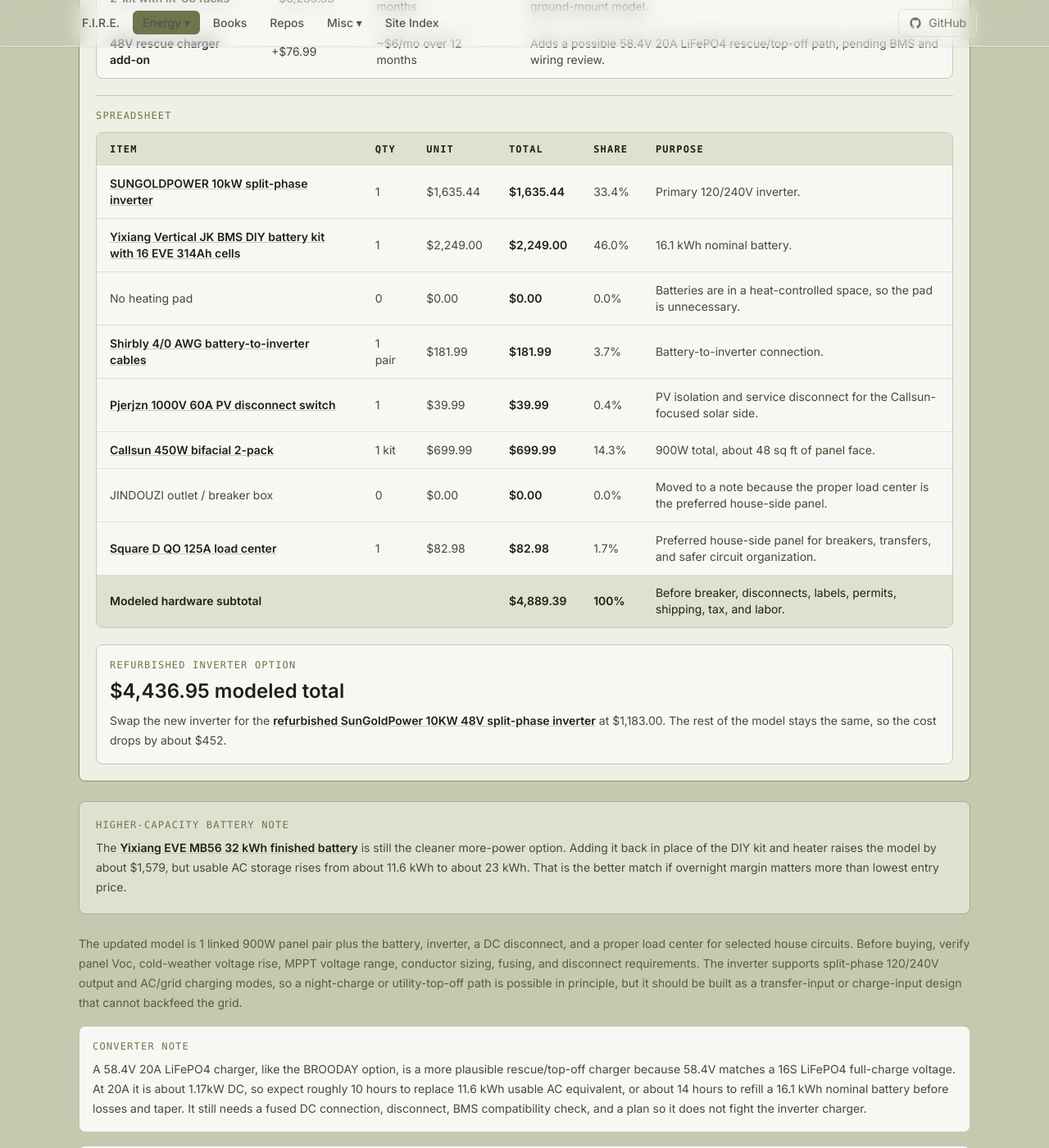
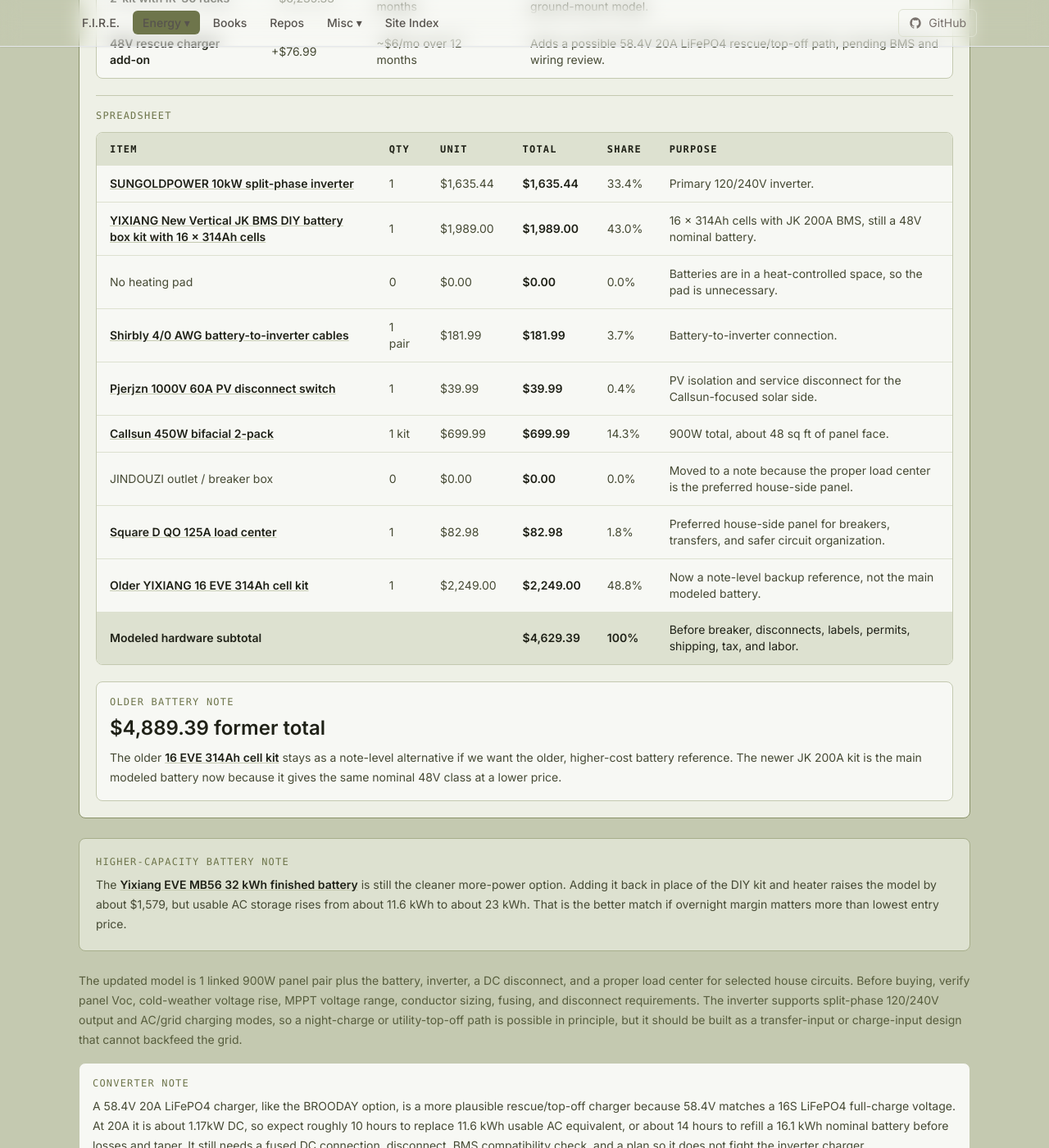
Before and after one commit to techmore/techmore.github.io, a Jekyll site: the page built from pages/energy-monitoring/will-prowse-2026.html, in a window 1280 px wide and 1400 px high, scrolled down 6736 px. Shown: the whole window at 82% size. Built offline with Jekyll 4.4.1, drawn with Linux system fonts in a browser that asks for light colours; nearby versions of some CDN libraries; some web fonts are replaced; some of the changed text lies outside the part shown.

Commit message:
Switch Prowse battery model to JK 200A Yixiang kit

```diff
--- a/pages/energy-monitoring/will-prowse-2026.html
+++ b/pages/energy-monitoring/will-prowse-2026.html
@@ -19,7 +19,7 @@ title: Will Prowse 2026 - Techmore
       <div class="grid gap-4 md:grid-cols-4">
         <div class="rounded-lg border border-olive-800 bg-olive-900/70 p-5">
           <p class="font-mono text-xs tracking-widest uppercase text-olive-300">Hardware cost</p>
-          <p class="mt-3 text-3xl font-semibold text-white">$4,889</p>
+          <p class="mt-3 text-3xl font-semibold text-white">$4,629</p>
           <p class="mt-2 text-sm text-olive-200">Base electrical stack, before racking, tax, shipping, labor, and final breaker hardware.</p>
         </div>
         <div class="rounded-lg border border-olive-800 bg-olive-900/70 p-5">
@@ -423,8 +423,8 @@ title: Will Prowse 2026 - Techmore
         <article class="rounded-lg border border-olive-500 bg-olive-100 p-5">
           <p class="font-mono text-xs tracking-widest uppercase text-olive-600">Recommended build</p>
           <h3 class="mt-3 text-2xl text-olive-950">10kW split-phase critical-load stack</h3>
-          <p class="mt-2 text-3xl font-semibold text-olive-950">$4,889.39</p>
-          <p class="mt-3 text-sm text-olive-800 leading-6">Use this if you want a realistic Tinicum test path with the 900W solar pair and the 16kWh DIY battery. A refurbished inverter version lowers the total further, and a proper load center is the cleaner way to build the house-side output.</p>
+          <p class="mt-2 text-3xl font-semibold text-olive-950">$4,629.39</p>
+          <p class="mt-3 text-sm text-olive-800 leading-6">Use this if you want a realistic Tinicum test path with the 900W solar pair and the newer JK 200A 16x314Ah battery kit. A proper load center is the cleaner way to build the house-side output.</p>
 
           <div class="mt-5 border-t border-olive-300 pt-4">
             <p class="font-mono text-xs tracking-widest uppercase text-olive-600">Cost scenarios</p>
@@ -441,8 +441,8 @@ title: Will Prowse 2026 - Techmore
                 <tbody class="divide-y divide-olive-200">
                   <tr>
                     <td class="px-4 py-3 font-semibold text-olive-950">1-kit electrical MVP</td>
-                    <td class="px-4 py-3">$4,889.39</td>
-                    <td class="px-4 py-3">~$407/mo over 12 months</td>
+                    <td class="px-4 py-3">$4,629.39</td>
+                    <td class="px-4 py-3">~$386/mo over 12 months</td>
                     <td class="px-4 py-3">Good learning build, but solar recovery is modest.</td>
                   </tr>
                   <tr>
@@ -492,12 +492,12 @@ title: Will Prowse 2026 - Techmore
                     <td class="px-4 py-3">Primary 120/240V inverter.</td>
                   </tr>
                   <tr>
-                    <td class="px-4 py-3"><a href="https://yixiangpower.com/products/yixiang-vertical-15kw-diy-lithium-battery-box-kitus-stock-16pcs-eve-314ah-brand-new-grade-a-lifepo4-battery-cellchina-stock?sca_ref=9207522.jYuzmwEjUpH" class="font-semibold text-olive-950 underline decoration-olive-300 hover:text-olive-700">Yixiang Vertical JK BMS DIY battery kit with 16 EVE 314Ah cells</a></td>
+                    <td class="px-4 py-3"><a href="https://yixiangpower.com/products/yixiang-diy-vertical-battery-box-kit-with-jk-200a-bmsus-stock-estimated-shipping-time-sept-28th-16pcs-314ah-brand-new-grade-a-lifepo4-batterychina-stock" class="font-semibold text-olive-950 underline decoration-olive-300 hover:text-olive-700">YIXIANG New Vertical JK BMS DIY battery box kit with 16 x 314Ah cells</a></td>
                     <td class="px-4 py-3">1</td>
-                    <td class="px-4 py-3">$2,249.00</td>
-                    <td class="px-4 py-3 font-semibold text-olive-950">$2,249.00</td>
-                    <td class="px-4 py-3">46.0%</td>
-                    <td class="px-4 py-3">16.1 kWh nominal battery.</td>
+                    <td class="px-4 py-3">$1,989.00</td>
+                    <td class="px-4 py-3 font-semibold text-olive-950">$1,989.00</td>
+                    <td class="px-4 py-3">43.0%</td>
+                    <td class="px-4 py-3">16 x 314Ah cells with JK 200A BMS, still a 48V nominal battery.</td>
                   </tr>
                   <tr>
                     <td class="px-4 py-3">No heating pad</td>
@@ -544,14 +544,22 @@ title: Will Prowse 2026 - Techmore
                     <td class="px-4 py-3">1</td>
                     <td class="px-4 py-3">$82.98</td>
                     <td class="px-4 py-3 font-semibold text-olive-950">$82.98</td>
-                    <td class="px-4 py-3">1.7%</td>
+                    <td class="px-4 py-3">1.8%</td>
                     <td class="px-4 py-3">Preferred house-side panel for breakers, transfers, and safer circuit organization.</td>
+                  </tr>
+                  <tr>
+                    <td class="px-4 py-3"><a href="https://yixiangpower.com/products/yixiang-vertical-15kw-diy-lithium-battery-box-kitus-stock-16pcs-eve-314ah-brand-new-grade-a-lifepo4-battery-cellchina-stock?sca_ref=9207522.jYuzmwEjUpH" class="font-semibold text-olive-950 underline decoration-olive-300 hover:text-olive-700">Older YIXIANG 16 EVE 314Ah cell kit</a></td>
+                    <td class="px-4 py-3">1</td>
+                    <td class="px-4 py-3">$2,249.00</td>
+                    <td class="px-4 py-3 font-semibold text-olive-950">$2,249.00</td>
+                    <td class="px-4 py-3">48.8%</td>
+                    <td class="px-4 py-3">Now a note-level backup reference, not the main modeled battery.</td>
                   </tr>
                 </tbody>
                 <tfoot class="bg-olive-200 text-olive-950">
                   <tr>
                     <td class="px-4 py-3 font-semibold" colspan="3">Modeled hardware subtotal</td>
-                    <td class="px-4 py-3 font-semibold">$4,889.39</td>
+                    <td class="px-4 py-3 font-semibold">$4,629.39</td>
                     <td class="px-4 py-3 font-semibold">100%</td>
                     <td class="px-4 py-3 text-sm">Before breaker, disconnects, labels, permits, shipping, tax, and labor.</td>
                   </tr>
@@ -561,10 +569,10 @@ title: Will Prowse 2026 - Techmore
           </div>
 
           <div class="mt-5 rounded-lg border border-olive-300 bg-olive-50 p-4">
-            <p class="font-mono text-xs tracking-widest uppercase text-olive-600">Refurbished inverter option</p>
-            <p class="mt-2 text-2xl font-semibold text-olive-950">$4,436.95 modeled total</p>
+            <p class="font-mono text-xs tracking-widest uppercase text-olive-600">Older battery note</p>
+            <p class="mt-2 text-2xl font-semibold text-olive-950">$4,889.39 former total</p>
             <p class="mt-2 text-sm text-olive-800 leading-6">
-              Swap the new inverter for the <a href="https://sungoldpower.com/collections/off-grid-solar-inverter/products/10kw-48v-split-phase-solar-inverter?variant=46786395439241" class="font-semibold text-olive-950 underline decoration-olive-300 hover:text-olive-700">refurbished SunGoldPower 10KW 48V split-phase inverter</a> at $1,183.00. The rest of the model stays the same, so the cost drops by about $452.
+              The older <a href="https://yixiangpower.com/products/yixiang-vertical-15kw-diy-lithium-battery-box-kitus-stock-16pcs-eve-314ah-brand-new-grade-a-lifepo4-battery-cellchina-stock?sca_ref=9207522.jYuzmwEjUpH" class="font-semibold text-olive-950 underline decoration-olive-300 hover:text-olive-700">16 EVE 314Ah cell kit</a> stays as a note-level alternative if we want the older, higher-cost battery reference. The newer JK 200A kit is the main modeled battery now because it gives the same nominal 48V class at a lower price.
             </p>
           </div>
 
```
